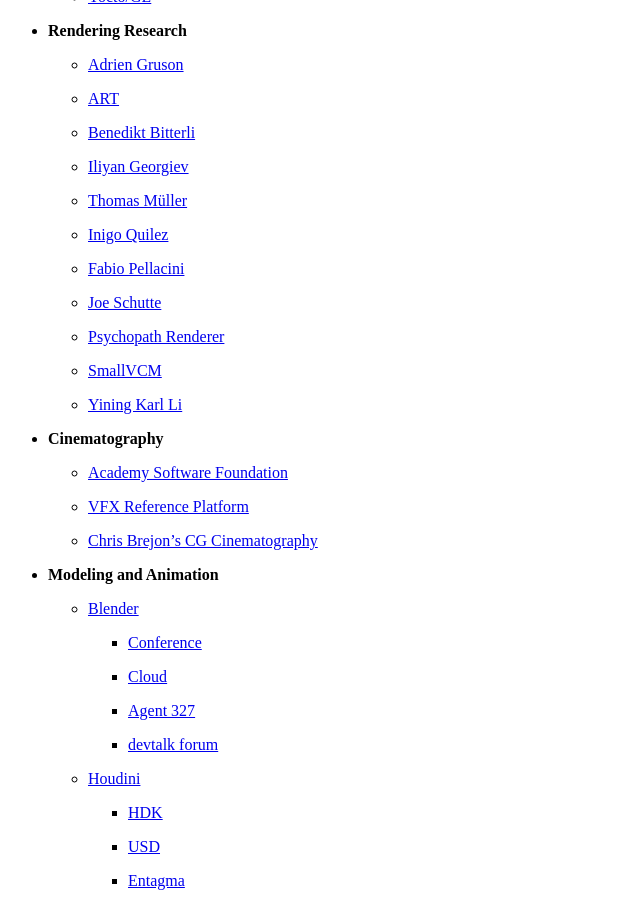
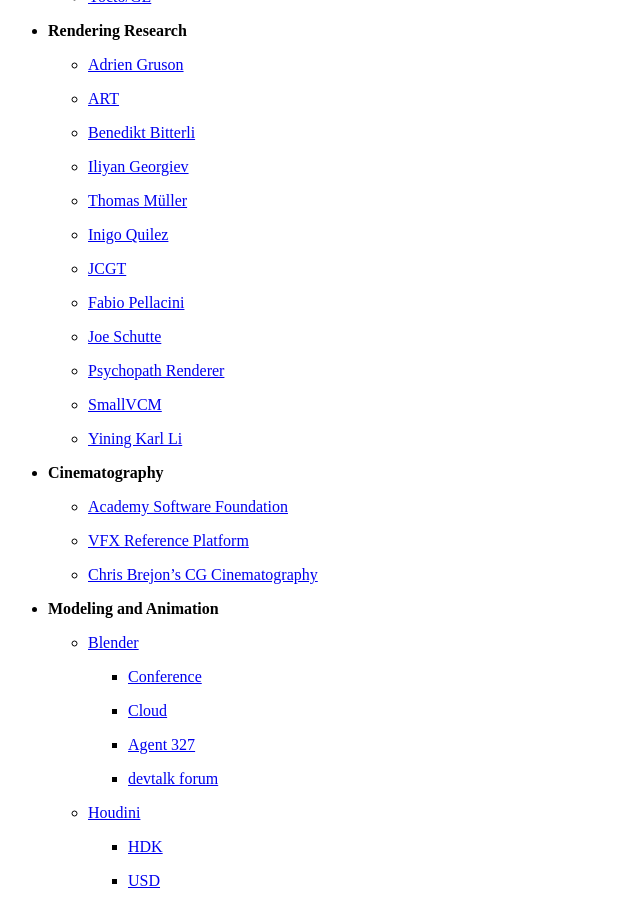
Before and after one commit to wahn/jan_walter_org, a Jekyll site: the page built from links/index.md, in a window 1280 px wide and 900 px high, scrolled down 3831 px. Shown: the whole window, without its empty margins (0-640 px from the left). Built offline with Jekyll 4.4.1, drawn with Linux system fonts in a browser that asks for light colours; Markdown is read by kramdown in place of the engine named in the settings.

Commit message:
JCGT and Pyston links (disable /e/ - see Kuketz Blog).

```diff
--- a/links/index.md
+++ b/links/index.md
@@ -263,6 +263,8 @@
 
     - [Inigo Quilez](https://www.iquilezles.org)
 
+    - [JCGT](http://www.jcgt.org)
+
     - [Fabio Pellacini](http://pellacini.di.uniroma1.it/index.html)
 
     - [Joe Schutte](https://schuttejoe.github.io)
@@ -527,7 +531,7 @@
 
         + [Debian](https://www.debian.org)
 
-        + [/e/](https://e.foundation/)
+        <!-- + [/e/](https://e.foundation/) -->
 
         + [PixysOS](https://pixysos.com)
 
```
Also changed, not shown: other parts of links/index.md (+2 -0 lines).
